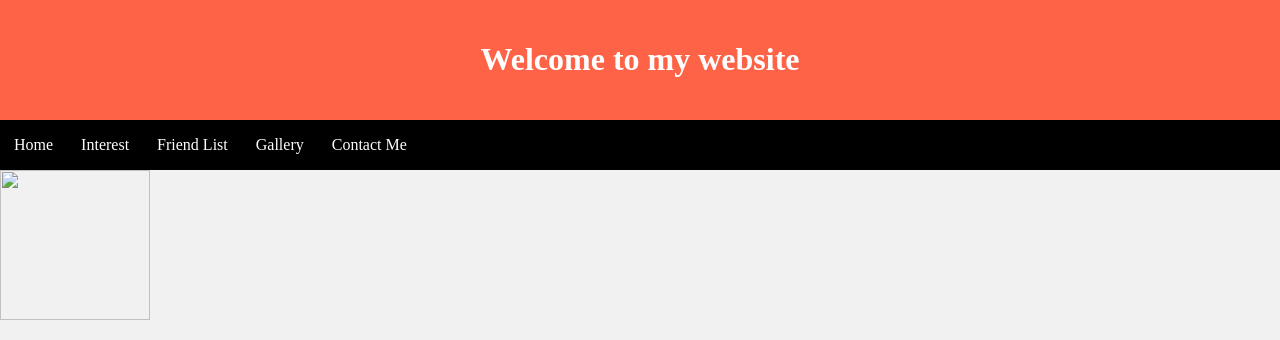
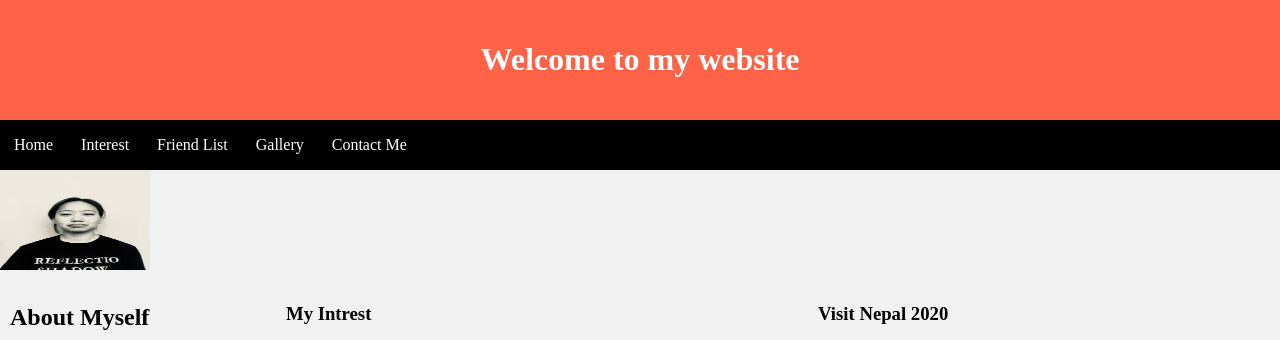
Before and after one commit to limbu-Diwani/Individual_Project, a plain HTML site: page index.html in a window 1280 px wide. Shown: the top 340 px of the page. Drawn offline with Linux system fonts and the light colour scheme; grey boxes are pictures that could not be loaded.

Commit message:
Update index.html

```diff
--- a/index.html
+++ b/index.html
@@ -18,7 +18,7 @@
 		<a href="contact.html">Contact Me</a>
 </nav>
 
-<img src="img/profile.jpg" height="150" width="150">
+<img src="img/IMG_1614.jpg" height="100px" width="150px">
 
 <section>
 	<div class="row">
```
